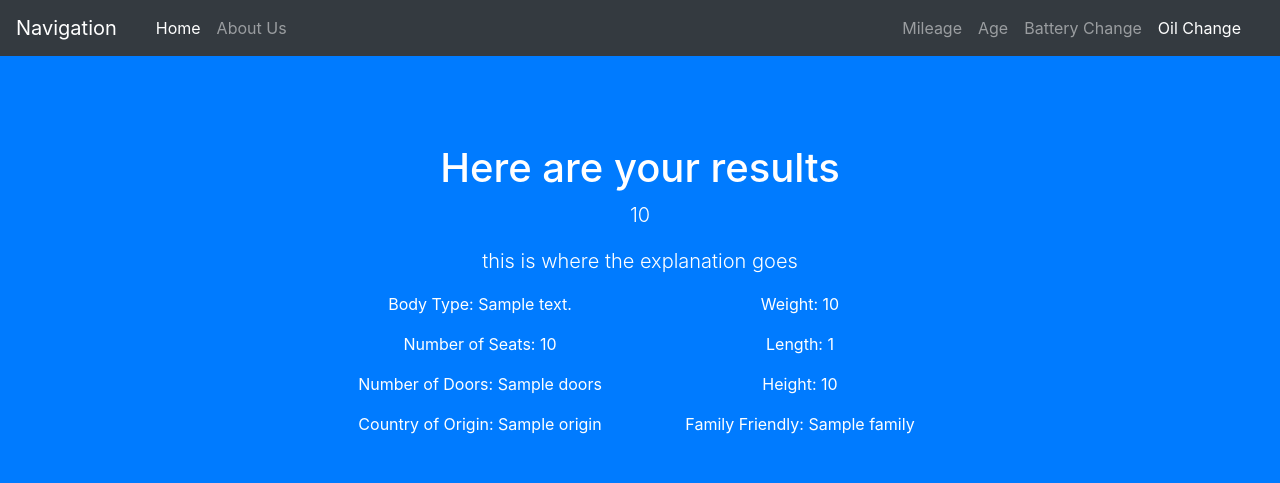
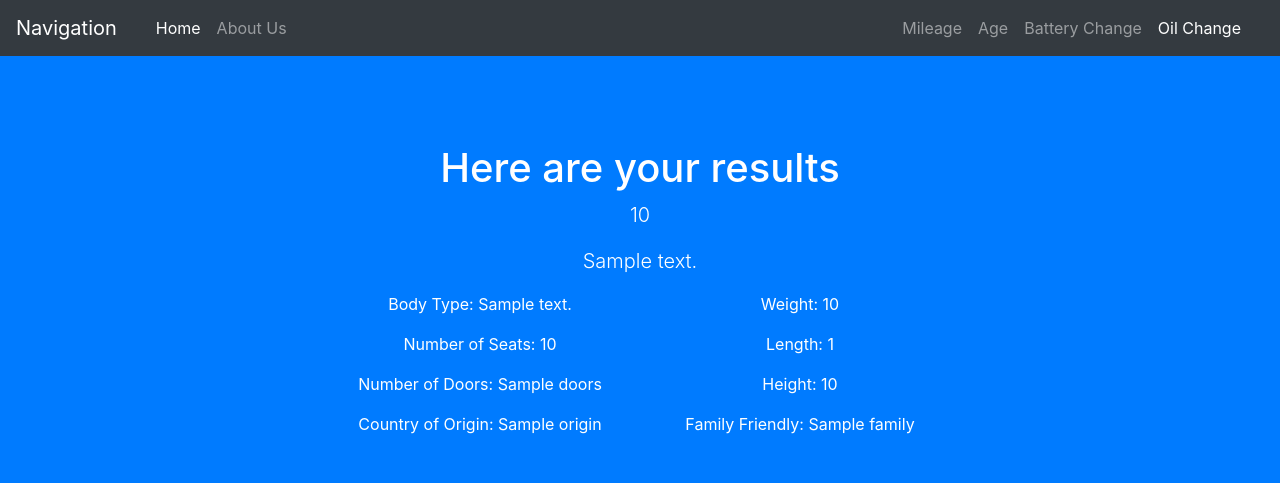
Before and after one commit to katherine81779/right-way, a Flask app: template Templates/report.html in a window 1280 px wide. Shown: the top 483 px of the page. Run offline with Flask 2, Linux system fonts and the light colour scheme; the template is opened without the code that fills it: most values are stand-ins (such as "Sample title", 1, 10 or a date in 2020); some libraries are stand-ins or nearby versions.

Commit message:
layout of result message changed

```diff
--- a/Templates/report.html
+++ b/Templates/report.html
@@ -65,7 +65,11 @@
       <br><br><br><br><br><br>
       <h1>Here are your results</h1>
       <p class="lead">{{score}}</p>
-      <p class="lead">this is where the explanation goes</p>
+    <div class="row">
+      <div class="col-lg-4"></div>
+      <div class="col-lg-4">
+      <p class="lead">{{finalText}}</p></div>
+      <div class="col-lg-4"></div></div>
     <div class="row">
     	<div class="col-lg-3"></div>
 	    <div class="col-lg-3">
```
